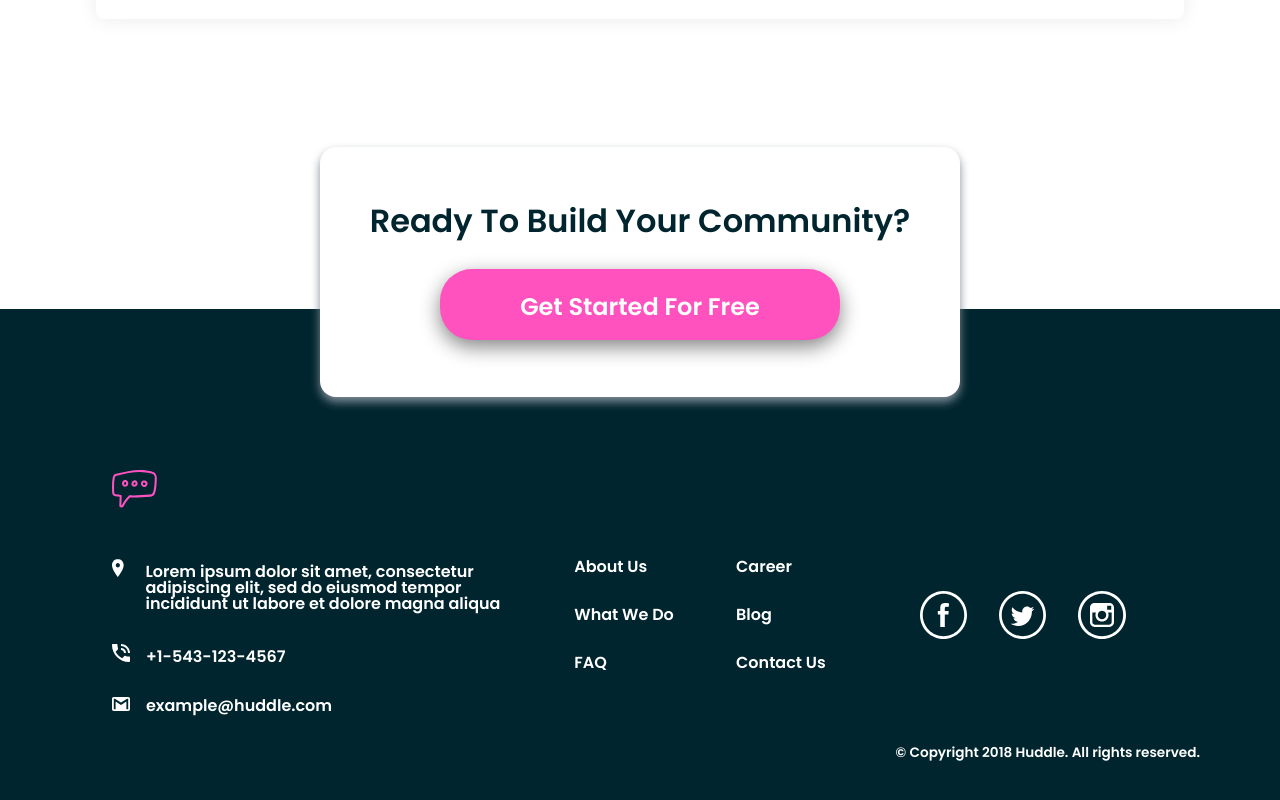
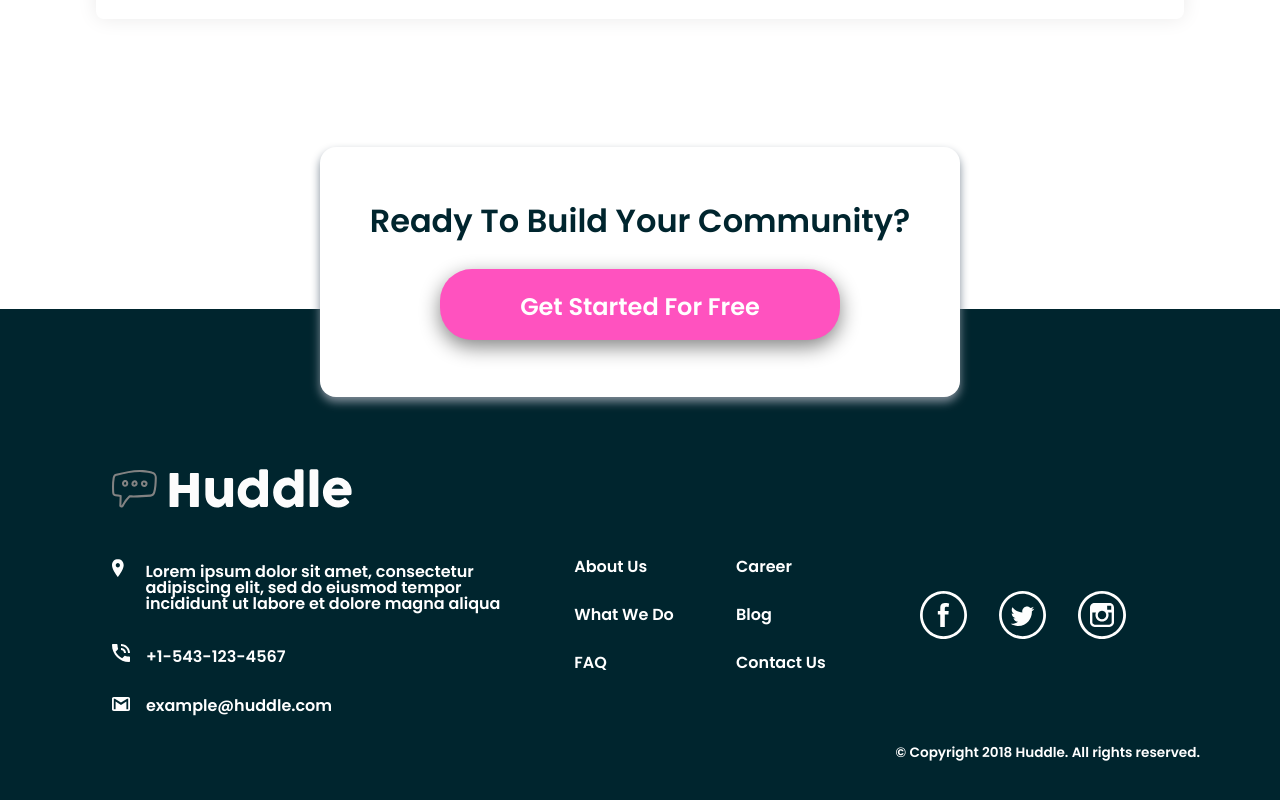
Before and after one commit to Henrymarin9/BC_Desafio06_Guillermo-Vicente_Joaquin-Enriquez-Marin, a website: page public/index.html in a window 1280 px wide. Shown: the part 2193-2993 px from the top of the page. Drawn offline with nearby package versions, Linux system fonts and the light colour scheme.

Commit message:
Título : icon -> footer
Tipo : styles ✒️

- Actualización de estilos, filtros para svg

Pendientes:
- Incorporar Mixins
- Depurar Código - Revisión general

```diff
--- a/public/index.html
+++ b/public/index.html
@@ -116,7 +116,7 @@
     <footer class="Footer">
         <header class="header">
             <figure class="figure">
-                <img src="./img/logo.svg" alt="Huddle" />
+                <img class="svg" src="./img/logo.svg" alt="Huddle" />
             </figure>
         </header>
         <main class="main">
--- a/scr/styles/_l-footer.scss
+++ b/scr/styles/_l-footer.scss
@@ -14,7 +14,16 @@
 
   & .header .figure {
     padding: 2rem;
+
   }
+
+  &  img{
+    filter: sepia(100%) saturate(0%) hue-rotate(87deg) brightness(100%) contrast(100%);
+   }
+
+  & .svg {
+    filter: invert(100%) sepia(100%) saturate(0%) hue-rotate(87deg) brightness(100%) contrast(100%);
+}
 
   & .main .section {
     display: flex;
```
Also changed, not shown: public/styles.css, 1 other file.
